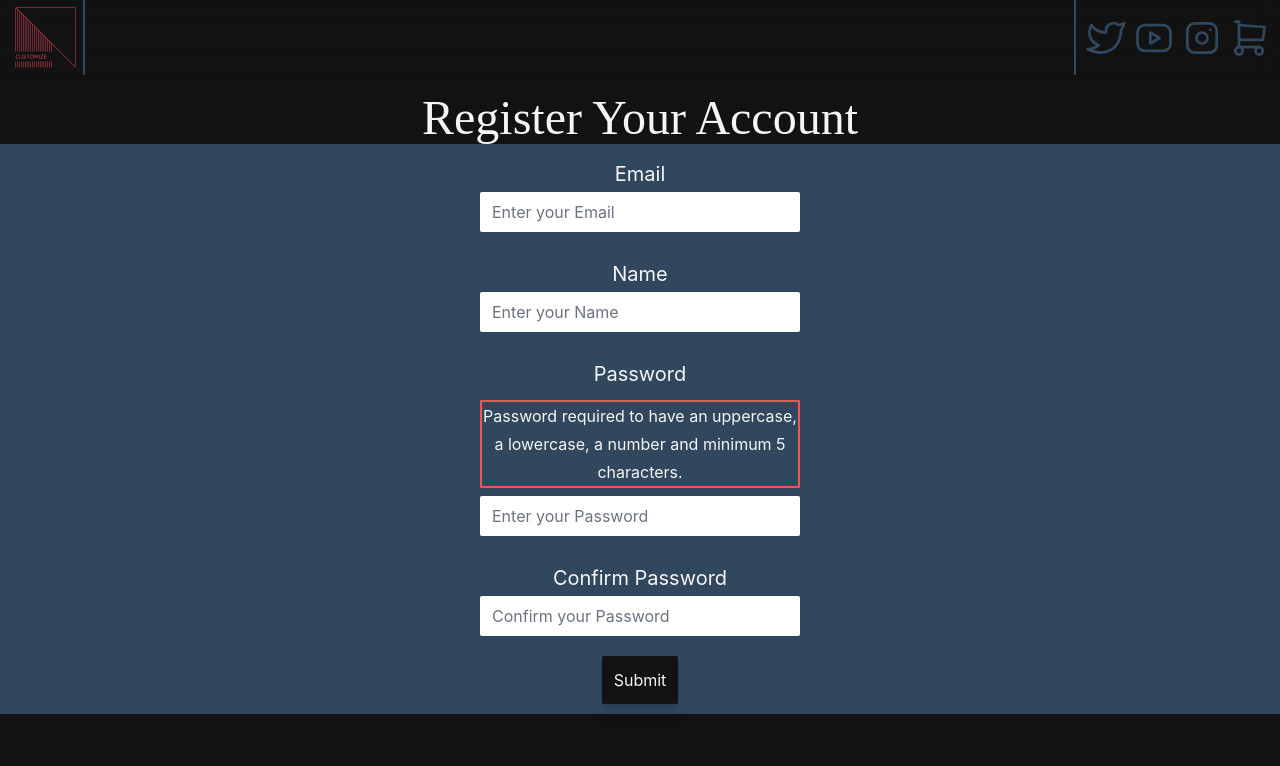
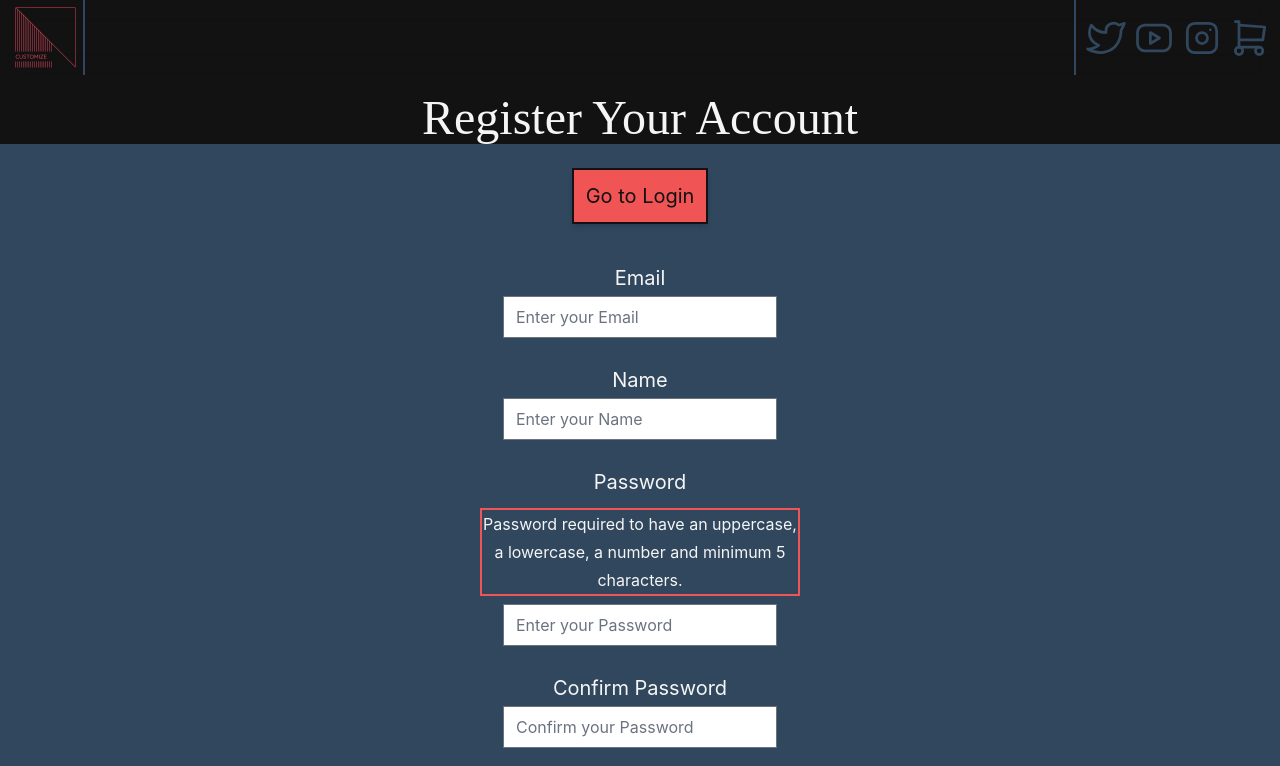
Before and after one commit to JovitoAddo/prtfl2, a React (Create React App) app: page /login in a window 1280 px wide. Shown: the top 766 px of the page. Built offline with nearby package versions, Linux system fonts and the light colour scheme.

Commit message:
changing from formik to reach hook form

```diff
--- a/package.json
+++ b/package.json
@@ -5,6 +5,7 @@
   "dependencies": {
     "@emotion/react": "^11.10.5",
     "@emotion/styled": "^11.10.5",
+    "@hookform/resolvers": "^2.9.10",
     "@mui/material": "^5.10.16",
     "@reduxjs/toolkit": "^1.9.0",
     "@testing-library/jest-dom": "^5.16.5",
@@ -13,11 +14,11 @@
     "axios": "^1.2.0",
     "flowbite": "^1.5.3",
     "flowbite-react": "^0.2.1",
-    "formik": "^2.2.9",
     "framer-motion": "^7.6.1",
     "react": "^18.2.0",
     "react-dom": "^18.2.0",
     "react-fast-marquee": "^1.3.5",
+    "react-hook-form": "^7.43.0",
     "react-redux": "^8.0.5",
     "react-router-dom": "^6.4.2",
     "react-scripts": "5.0.1",
--- a/src/Components/CustomInput.js
+++ /dev/null
@@ -1,18 +0,0 @@
-import { useField } from 'formik'
-import React from 'react'
-
-const CustomInput = ({label,...props}) => {
-
-    const {field, meta} = useField(props)
-    console.log('field', field)
-    console.log("meta", meta)
-
-  return (
-    <div>
-        <label>{label}</label>
-        <input {...field} {...props}/>
-    </div>
-  )
-}
-
-export default CustomInput
--- a/src/Pages/Login.js
+++ b/src/Pages/Login.js
@@ -1,49 +1,55 @@
 import React from "react";
-import { useFormik, Formik, Field } from "formik";
-import { basicSchema } from "../Schema";
+import * as yup from "yup";
+import {yupResolver} from '@hookform/resolvers/yup'
 import { useState } from "react";
+import { useForm } from "react-hook-form";
 
 const Login = () => {
   const [view, setView] = useState(false);
 
-  const onSubmit = async (values, action) => {
-    console.log(values);
-    console.log(action);
-    await alert("success");
-  };
-
-  const {
-    values,
-    errors,
-    touched,
-    isSubmitting,
-    handleBlur,
-    handleChange,
-    handleSubmit,
-  } = useFormik({
-    initialValues: {
-      email: "",
-      name: "",
-      password: "",
-      comfirmPassword: "",
-    },
-    validationSchema: basicSchema,
-    onSubmit,
+  const schema = yup.object().shape({
+    name: yup.string().required(),
+    email: yup.string().required(),
+    password: yup.string().min(4).max(20).required(),
+    confirmPassword: yup
+      .string()
+      .oneOf([yup.ref("password"), null])
+      .required(),
   });
 
+  const { register, handleSubmit } = useForm({
+    resolver: yupResolver(schema),
+
+  });
+  const onSubmit = () => {
+    console.log("hello World");
+  };
   return (
-    <div className="">
+    <div className="w-full">
       <div className="flex justify-center">
         <div className="grid items-end w-full h-36 border-2 border-customblack bg-customblack">
           <h1 className="bg-transparent text-customwhite text-5xl font-staat text-center cursor-default">
-            Register Your Account
+            {view === false ? "Register Your Account" : "Login Here"}
           </h1>
         </div>
       </div>
 
+      <div className="bg-customblue w-full flex justify-center p-4">
+        <button
+          onClick={() => {
+            setView(!view);
+          }}
+          className="border-2 m-2 p-3 bg-customred prose text-xl text-customblack border-customblack shadow-md transition active:translate-y-2"
+        >
+          {view === false ? "Go to Login" : "Go to Register"}
+        </button>
+      </div>
+
+      {/* REGISTER PAGE */}
+      <div className={view === true ? "hidden" : "bg-customred"}>
         <div className=" grid items-center bg-customblue">
           <form
-          onSubmit={handleSubmit}
+            onSubmit={handleSubmit(onSubmit)}
             autoComplete="off"
             className=" grid justify-items-center bg-transparent"
           >
@@ -55,23 +61,20 @@ const Login = () => {
                 Email
               </label>
               <input
-              value={values.email}
-              onChange={handleChange}
-              onBlur={handleBlur}
-              id="email"
+                placeholder="Enter your Email"
                 type="email"
-              placeholder="Enter your Email"
-              className={
-                errors.email && touched.email
-                  ? "bg-red-400 shadow-sm-light rounded-sm shadow-customred border-0 w-80"
-                  : "border-0 rounded-sm  w-80"
-              }
+                {...register("email")}
+                // className={
+                //   errors.email && touched.email
+                //     ? "bg-red-400 shadow-sm-light rounded-sm shadow-customred border-0 w-80"
+                //     : "border-0 rounded-sm  w-80"
+                // }
               />
-            {errors.email && touched.email && (
+              {/* {errors.email && touched.email && (
                 <p className="bg-transparent text-customred p-1 text-lg">
                   {errors.email}
                 </p>
-            )}
+              )} */}
             </div>
             <div className="grid justify-items-center bg-transparent p-3">
               <label
@@ -81,23 +84,20 @@ const Login = () => {
                 Name
               </label>
               <input
-              value={values.name}
-              onChange={handleChange}
-              onBlur={handleBlur}
-              id="name"
+                placeholder="Enter your Name"
                 type="text"
-              placeholder="Enter your Name"
-              className={
-                errors.name && touched.name
-                  ? "bg-red-400 shadow-sm-light rounded-sm shadow-customred border-0 w-80"
-                  : "border-0  rounded-sm w-80"
-              }
+                {...register("name")}
+                // className={
+                //   errors.name && touched.name
+                //     ? "bg-red-400 shadow-sm-light rounded-sm shadow-customred border-0 w-80"
+                //     : "border-0  rounded-sm w-80"
+                // }
               />
-            {errors.name && touched.name && (
+              {/* {errors.name && touched.name && (
                 <p className="bg-transparent text-customred text-lg">
                   {errors.name}
                 </p>
-            )}
+              )} */}
             </div>
 
             <div className="grid justify-items-center bg-transparent p-3">
@@ -108,27 +108,24 @@ const Login = () => {
                 Password
               </label>
               <p className="bg-transparent text-customwhite border-2 border-customred m-2 prose text-center w-80">
-              Password required to have an uppercase, a lowercase, a number and
-              minimum 5 characters.
+                Password required to have an uppercase, a lowercase, a number
+                and minimum 5 characters.
               </p>
               <input
-              value={values.password}
-              onChange={handleChange}
-              onBlur={handleBlur}
-              id="password"
-              type="password"
                 placeholder="Enter your Password"
-              className={
-                errors.password && touched.password
-                  ? "bg-red-400 shadow-sm-light rounded-sm shadow-customred border-0 w-80"
-                  : "border-0 rounded-sm  w-80"
-              }
+                type="text"
+                {...register("password")}
+                // className={
+                //   errors.password && touched.password
+                //     ? "bg-red-400 shadow-sm-light rounded-sm shadow-customred border-0 w-80"
+                //     : "border-0 rounded-sm  w-80"
+                // }
               />
-            {errors.password && touched.password && (
+              {/* {errors.password && touched.password && (
                 <p className="bg-transparent text-customred text-lg">
                   {errors.password}
                 </p>
-            )}
+              )} */}
             </div>
             <div className="grid justify-items-center bg-transparent p-3">
               <label
@@ -138,26 +135,22 @@ const Login = () => {
                 Confirm Password
               </label>
               <input
-              value={values.confirmPassword}
-              onChange={handleChange}
-              onBlur={handleBlur}
-              id="confirmPassword"
-              type="password"
                 placeholder="Confirm your Password"
-              className={
-                errors.confirmPassword && touched.confirmPassword
-                  ? "bg-red-400 shadow-sm-light rounded-sm shadow-customred border-0 w-80"
-                  : "border-0  rounded-sm w-80"
-              }
+                type="text"
+                {...register("confirmPassword")}
+                // className={
+                //   errors.confirmPassword && touched.confirmPassword
+                //     ? "bg-red-400 shadow-sm-light rounded-sm shadow-customred border-0 w-80"
+                //     : "border-0  rounded-sm w-80"
+                // }
               />
-            {errors.confirmPassword && touched.confirmPassword && (
+              {/* {errors.confirmPassword && touched.confirmPassword && (
                 <p className=" bg-transparent text-customred text-lg">
                   {errors.confirmPassword}
                 </p>
-            )}
+              )} */}
             </div>
             <button
-            disabled={isSubmitting}
               type="submit"
               className="bg-customblack drop-shadow-lg rounded-sm p-3 m-2 text-customwhite"
             >
@@ -166,6 +159,12 @@ const Login = () => {
           </form>
         </div>
       </div>
+
+      {/* LOGIN PAGE */}
+      <div className={view === false ? "hidden" : "bg-customblue"}>
+        <h1>text</h1>
+      </div>
+    </div>
   );
 };
 
```
Also changed, not shown: 1 other file (tests, documents, lock files or other folders). Lines whose indentation alone changed are shown as unchanged.
